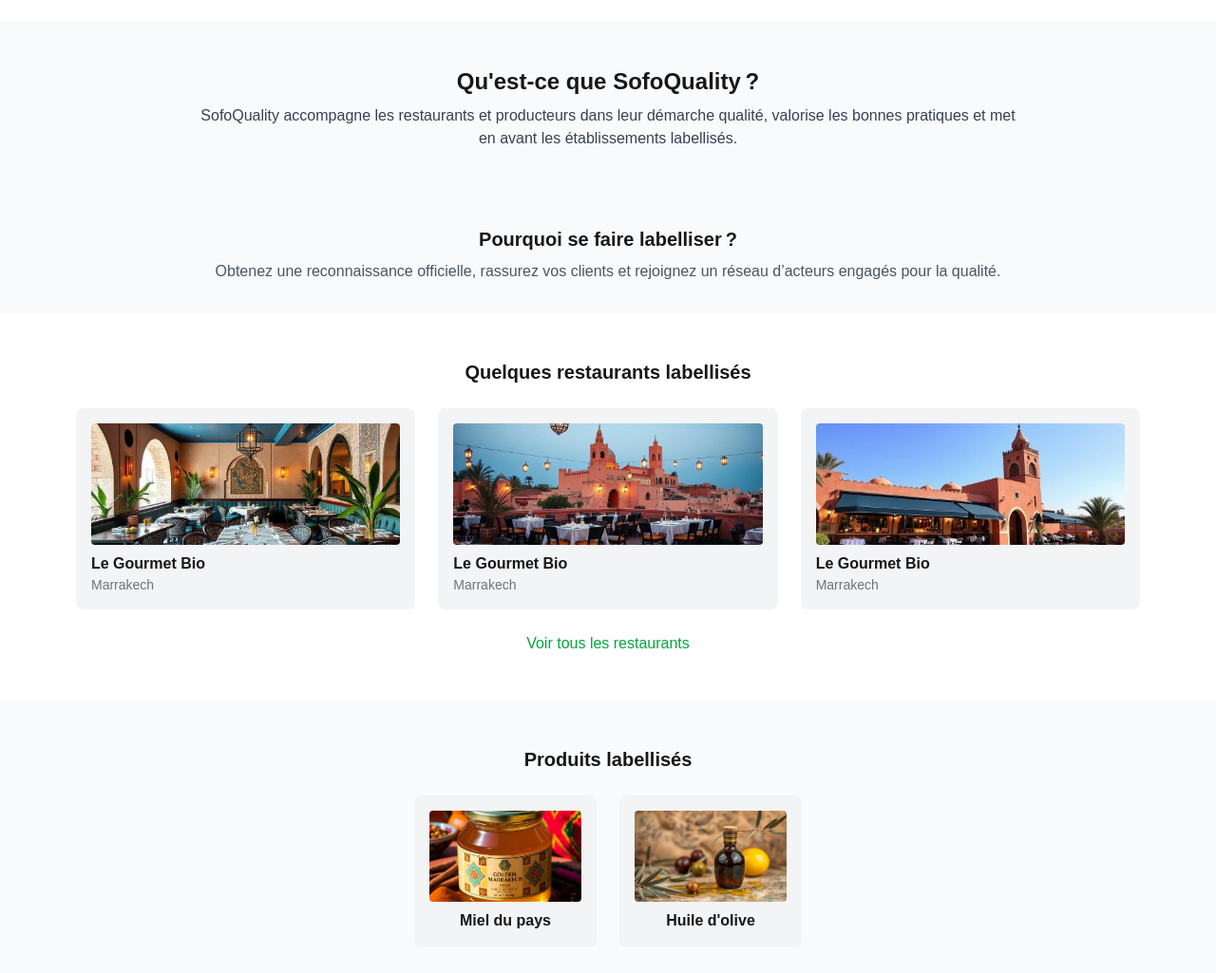
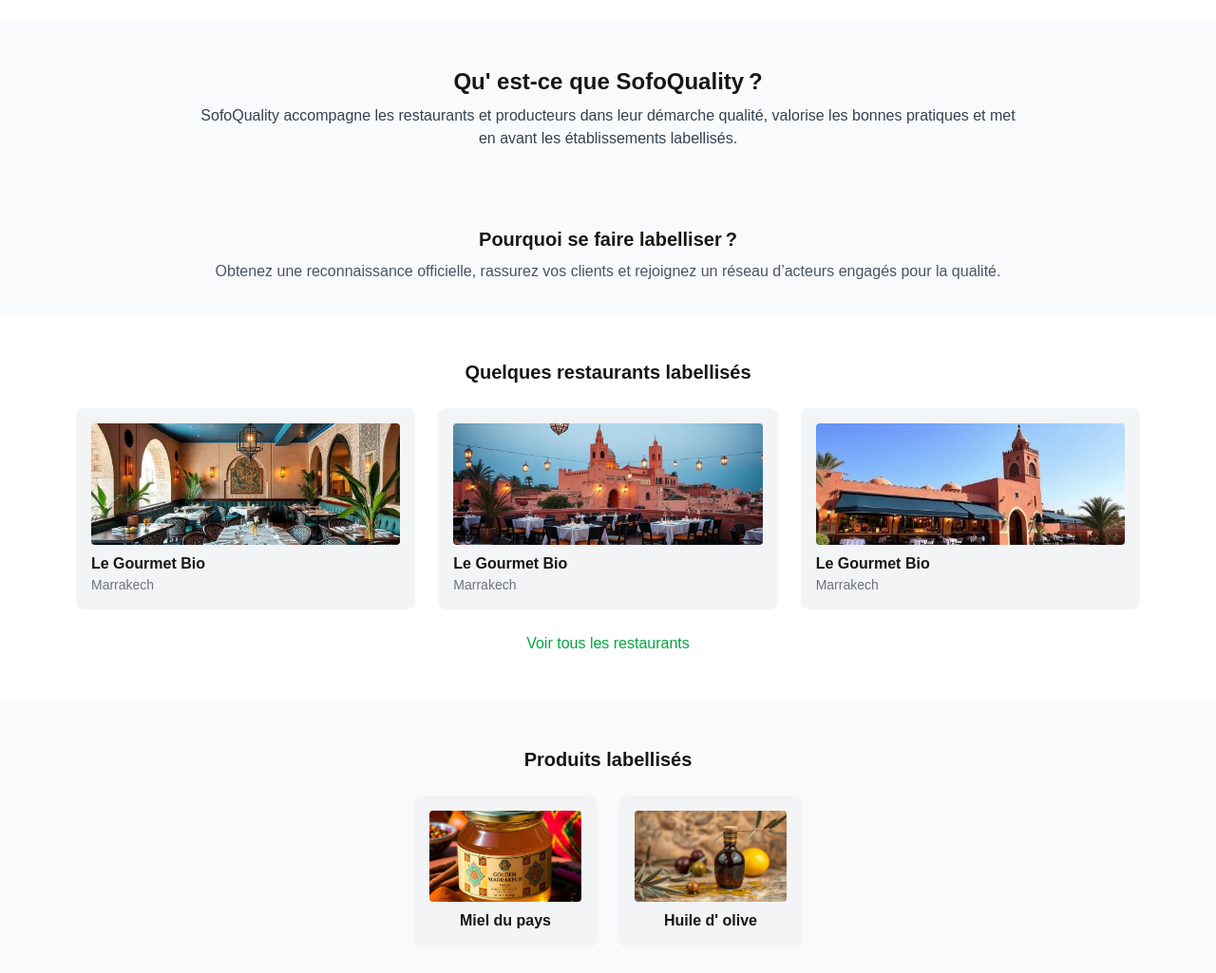
Before and after one commit to MattCornicDev/sofoquality, a Next.js app: page / in a window 1280 px wide. Shown: the part 358-1383 px from the top of the page at 95% size. Built offline with nearby package versions, Linux system fonts and the light colour scheme.

Commit message:
Fix
Signed-off-by: MattCornicDev <mattcornicdev@gmail.com>

```diff
--- a/src/app/page.tsx
+++ b/src/app/page.tsx
@@ -12,7 +12,7 @@ export default function Home() {
 
       {/* Présentation rapide */}
       <section className="py-12 px-4 max-w-4xl mx-auto text-center">
-        <h2 className="text-2xl font-semibold mb-2">Qu'est-ce que SofoQuality ?</h2>
+        <h2 className="text-2xl font-semibold mb-2">Qu&apos; est-ce que SofoQuality ?</h2>
         <p className="text-gray-700 dark:text-gray-200">
           SofoQuality accompagne les restaurants et producteurs dans leur démarche qualité, valorise les bonnes pratiques et met en avant les établissements labellisés.
         </p>
@@ -97,7 +97,7 @@ export default function Home() {
                 height={128}
                 className="w-full h-24 object-cover rounded mb-2"
               />
-              <h4 className="font-bold text-center">Huile d'olive</h4>
+              <h4 className="font-bold text-center">Huile d&apos; olive</h4>
             </div>
             {/* Ajoute d'autres produits ici */}
           </div>
```
